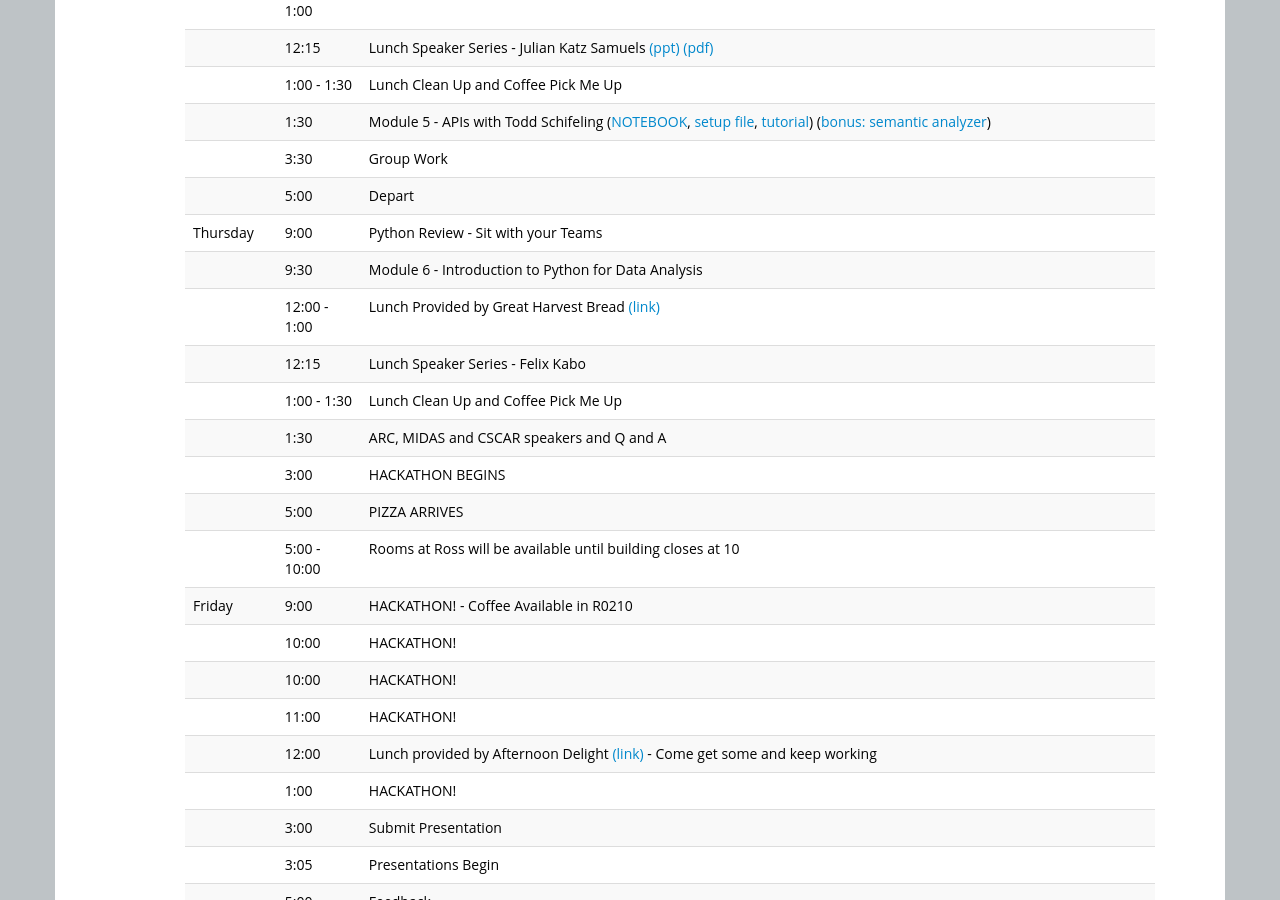
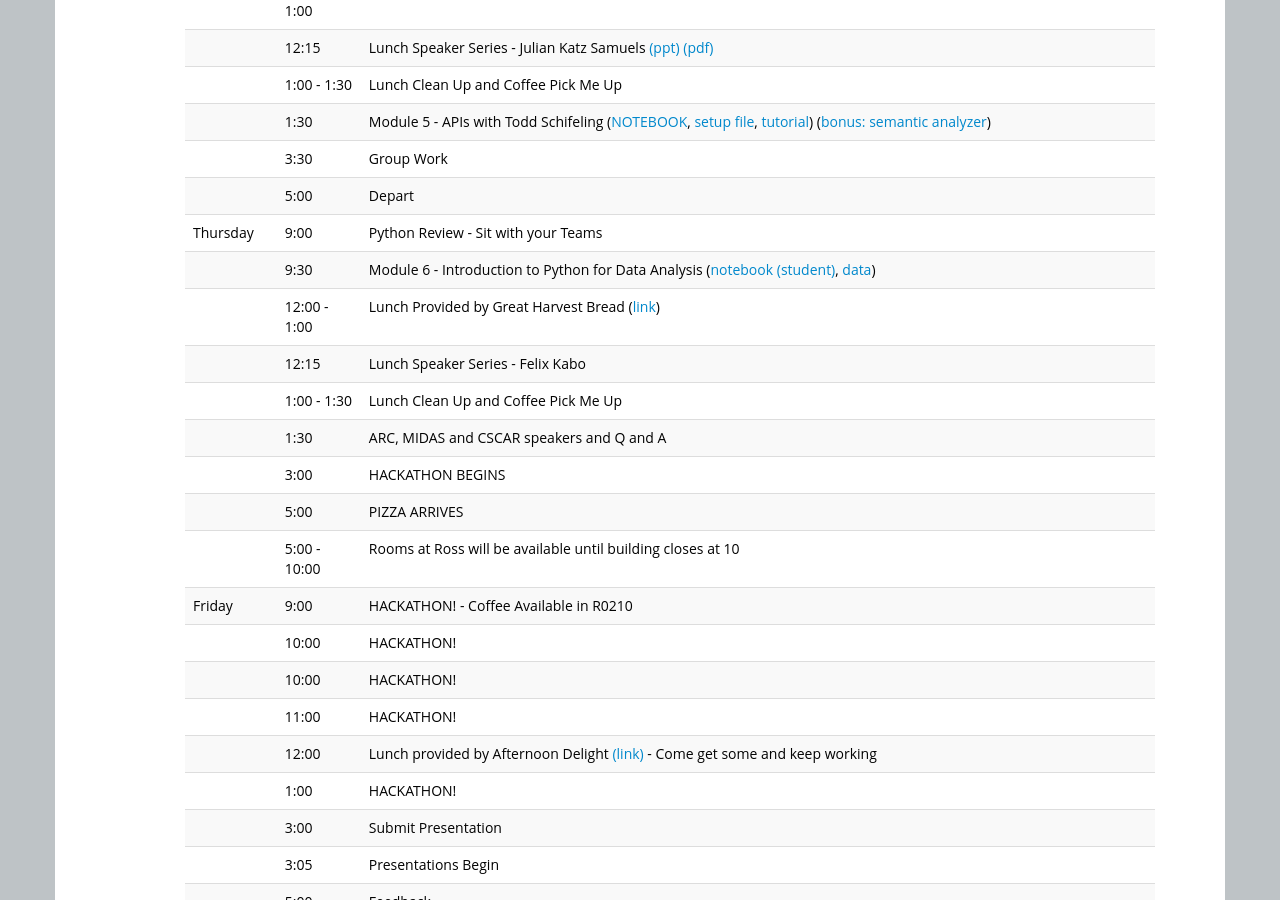
Before and after one commit to ICOSBigDataCamp/2018-summer-camp, a Jekyll site: the page built from index.html, in a window 1280 px wide and 900 px high, scrolled down 1955 px. Built offline with Jekyll 4.4.1, drawn with Linux system fonts in a browser that asks for light colours.

Commit message:
added pandas materials

```diff
--- a/index.html
+++ b/index.html
@@ -175,8 +175,8 @@ Organizing committee: Jerry Davis, H. V. Jagadish, Cliff Lampe, and Brian Noble
   <tr> <td></td>       <td>5:00</td>   <td>Depart</td> </tr>
 
   <tr> <td>Thursday</td><td>9:00</td>    <td>Python Review - Sit with your Teams</td> </tr>
-  <tr> <td></td>       <td>9:30</td>    <td>Module 6 - Introduction to Python for Data Analysis </td> </tr>
-  <tr> <td></td>       <td>12:00 - 1:00 </td>   <td>Lunch Provided by Great Harvest Bread <a href="http://annarbormi.greatharvestbread.com/">(link)</a></td> </tr>
+  <tr> <td></td>       <td>9:30</td>    <td>Module 6 - Introduction to Python for Data Analysis (<a href="pandas/ICOS_Big_Data_Camp_Data_Analysis_students.ipynb">notebook (student)</a>, <a href="pandas/MLB.zip">data</a>)</td> </tr>
+  <tr> <td></td>       <td>12:00 - 1:00 </td>   <td>Lunch Provided by Great Harvest Bread (<a href="http://annarbormi.greatharvestbread.com/">link</a>)</td> </tr>
   <tr> <td></td>       <td>12:15</td>   <td>Lunch Speaker Series - Felix Kabo</td> </tr>
   <tr> <td></td>       <td>1:00 - 1:30</td>    <td>Lunch Clean Up and Coffee Pick Me Up</td> </tr>
   <tr> <td></td>       <td>1:30</td>   <td>ARC, MIDAS and CSCAR speakers and Q and A </td> </tr>
```
